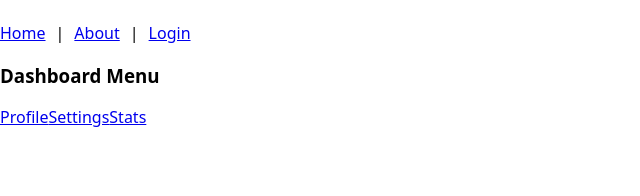
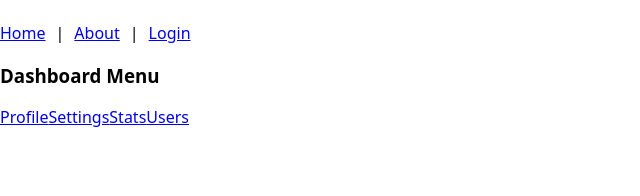
Before and after one commit to caleroedwarn-prog/my-app, a React (Create React App) app: page /logins in a window 1280 px wide. Both pictures are taken after a click on the button "Login". Shown: the top 196 px of the page, without its empty margins (0-640 px from the left). Built offline with nearby package versions, Linux system fonts and the light colour scheme.

Commit message:
Created a user page for fetch API

```diff
--- a/src/component/DashboardLayout.jsx
+++ b/src/component/DashboardLayout.jsx
@@ -8,6 +8,7 @@ function DashboardLayout() {
                 <Link to= "profile">Profile</Link>
                 <Link to="setting">Settings</Link>
                 <Link to="stats">Stats</Link>
+                <Link to="user">Users</Link>
             </div>
             <Outlet />
         </div>
```
Also changed, not shown: src/pages/User.js (added).
